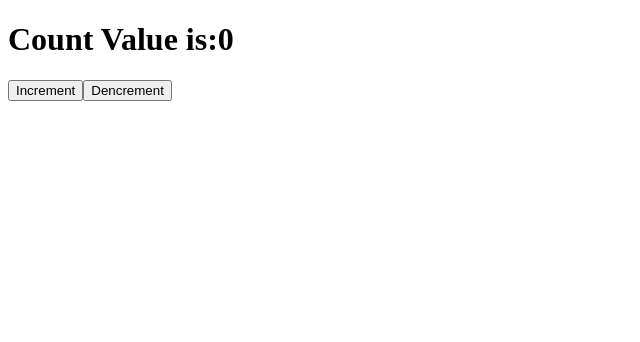
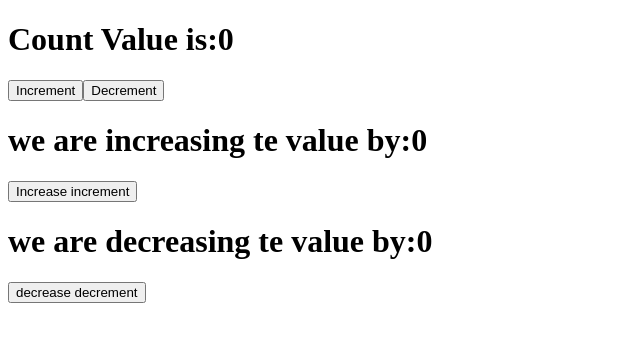
Before and after one commit to thodoju/myproject, a React (Vite) app in the folder reactpro/: page / in a window 1280 px wide. Shown: the top 342 px of the page, without its empty margins (0-640 px from the left). Built offline with nearby package versions, Linux system fonts and the light colour scheme.

Commit message:
Creating Multiple States In React

```diff
--- a/reactpro/src/components/Counter.jsx
+++ b/reactpro/src/components/Counter.jsx
@@ -2,17 +2,34 @@ import { useState } from "react";
 
 export default function Counter() {
   const [count, setCount] = useState(0);
-  function Increment() {
-    setCount(count + 1);
+  const [incrementBy, setIncrementBy] = useState(0);
+  const [decrementBy, setDecrementBy] = useState(0);
+
+  function increment() {
+    setCount(count + incrementBy);
   }
-  function Deacrement() {
-    setCount(count - 1);
+  function decrement() {
+    setCount(count - incrementBy);
+  }
+
+  function increaseIncrement() {
+    setIncrementBy(incrementBy + 1);
+  }
+
+  function decreaseDecrement() {
+    setDecrementBy(decrementBy - 1);
   }
   return (
     <div>
       <h1>Count Value is:{count}</h1>
-      <button onClick={Increment}>Increment</button>
-      <button onClick={Deacrement}>Dencrement</button>
+      <button onClick={increment}>Increment</button>
+      <button onClick={decrement}>Decrement</button>
+
+      <h1>we are increasing te value by:{incrementBy}</h1>
+      <button onClick={increaseIncrement}>Increase increment</button>
+
+      <h1>we are decreasing te value by:{decrementBy}</h1>
+      <button onClick={decreaseDecrement}>decrease decrement</button>
     </div>
   );
 }
```
